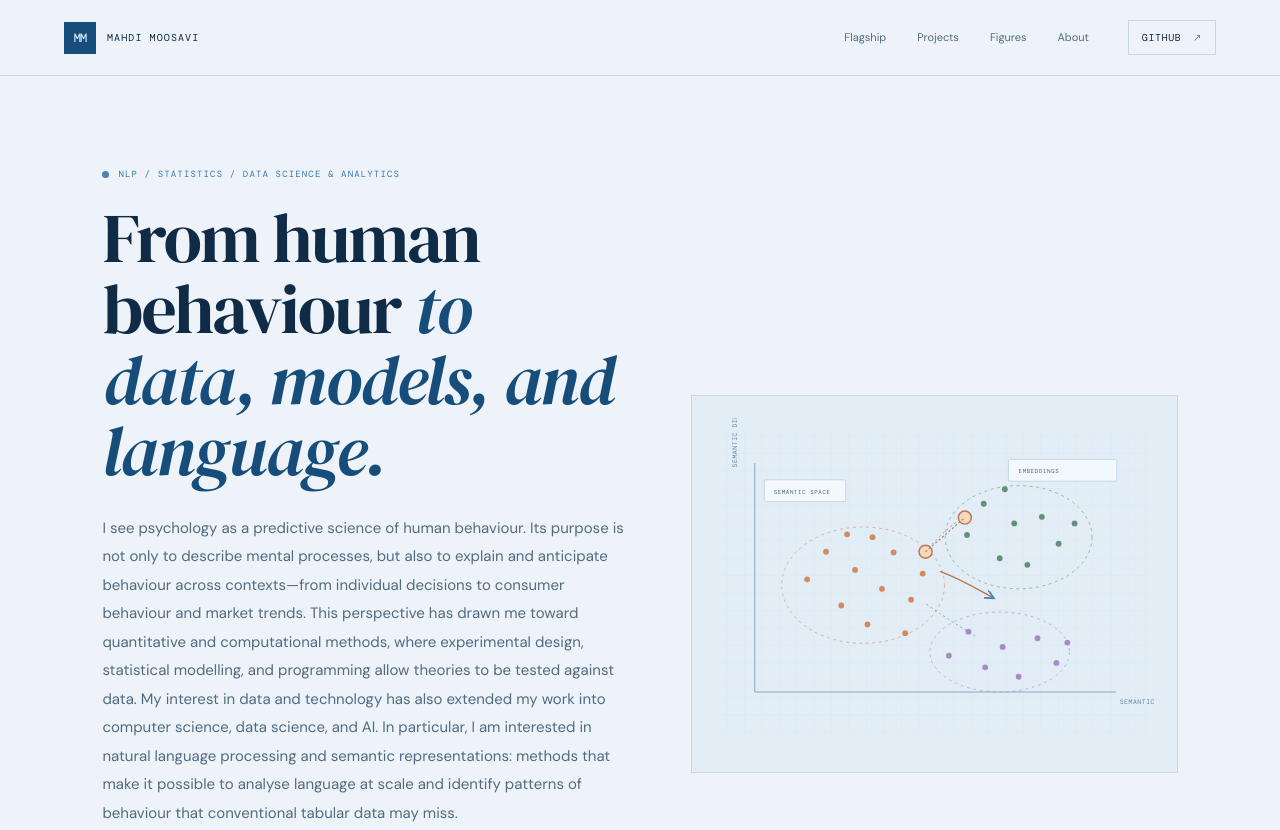
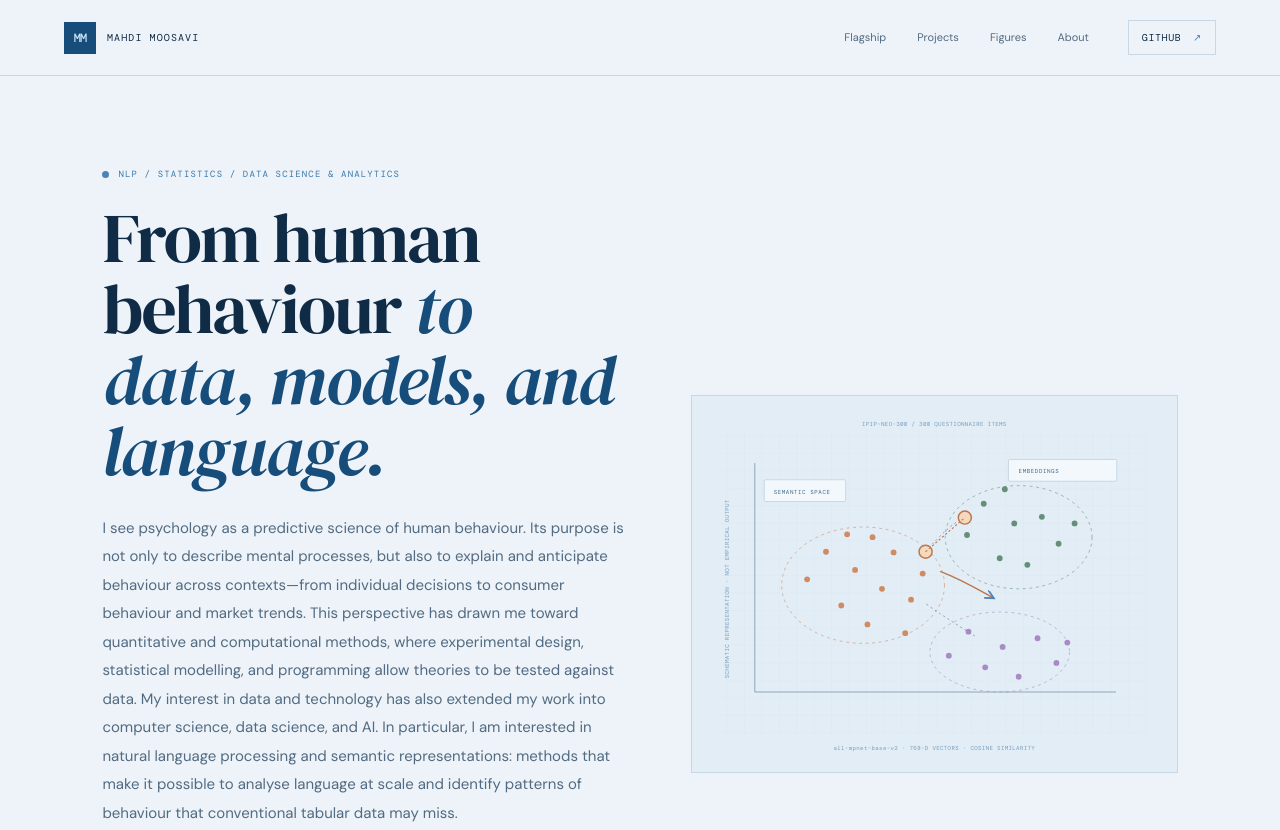
Before and after one commit to MahdiMoocavi/MahdiMoocavi.github.io, a plain HTML site: page index.html in a window 1280 px wide. Shown: the top 830 px of the page. Drawn offline with nearby package versions, Linux system fonts and the light colour scheme.

Commit message:
Replace generic plot axis labels with project details

```diff
--- a/index.html
+++ b/index.html
@@ -61,8 +61,9 @@
           </defs>
           <rect x="16" y="15" width="588" height="420" fill="url(#microgrid)" opacity=".75"/>
           <path d="M63 377H560M63 377V62" class="plot-axis"/>
-          <text x="565" y="394" class="plot-label">SEMANTIC DIMENSION 01</text>
-          <text x="39" y="68" class="plot-label" transform="rotate(-90 39 68)">SEMANTIC DIMENSION 02</text>
+          <text x="310" y="11" text-anchor="middle" class="plot-note">IPIP-NEO-300 / 300 QUESTIONNAIRE ITEMS</text>
+          <text x="28" y="235" text-anchor="middle" class="plot-note" transform="rotate(-90 28 235)">SCHEMATIC REPRESENTATION · NOT EMPIRICAL OUTPUT</text>
+          <text x="310" y="457" text-anchor="middle" class="plot-note">all-mpnet-base-v2 · 768-D VECTORS · COSINE SIMILARITY</text>
           <ellipse cx="212" cy="230" rx="112" ry="80" class="cluster cluster-a"/>
           <ellipse cx="426" cy="164" rx="101" ry="71" class="cluster cluster-b"/>
           <ellipse cx="400" cy="322" rx="96" ry="55" class="cluster cluster-c"/>
```
